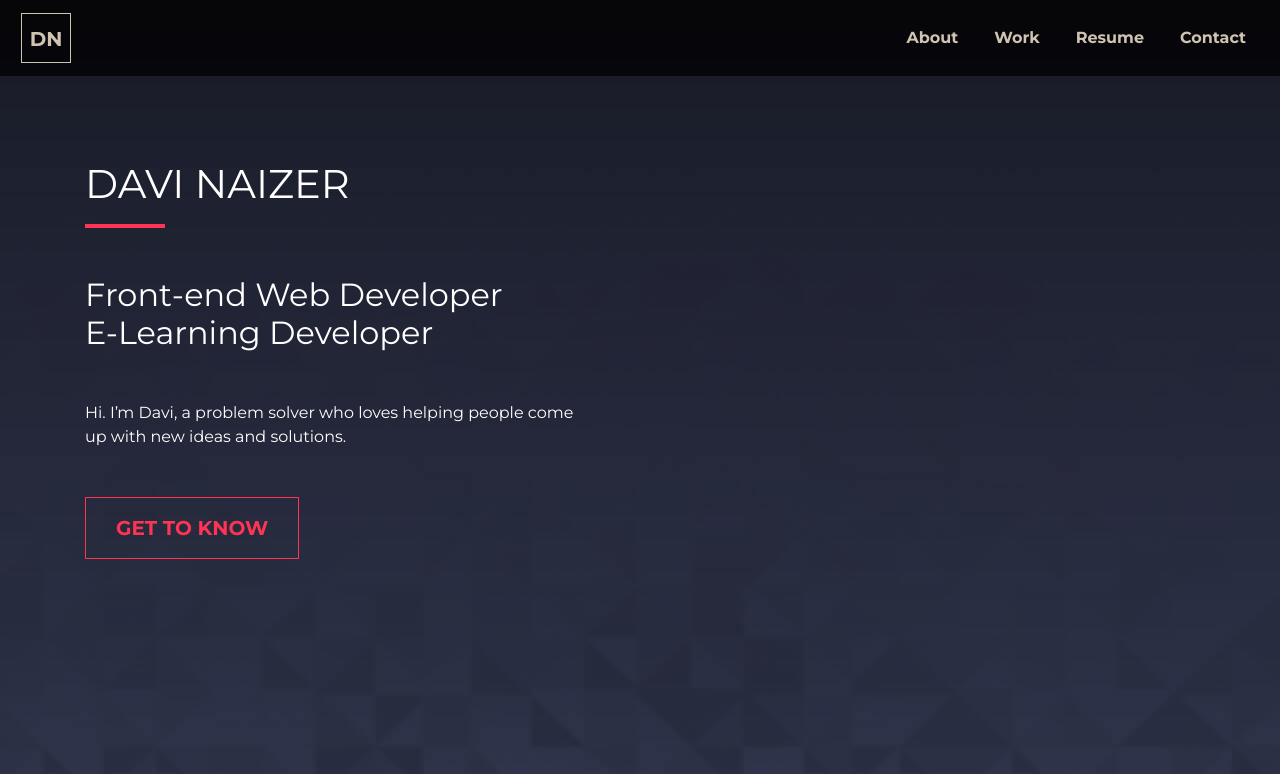
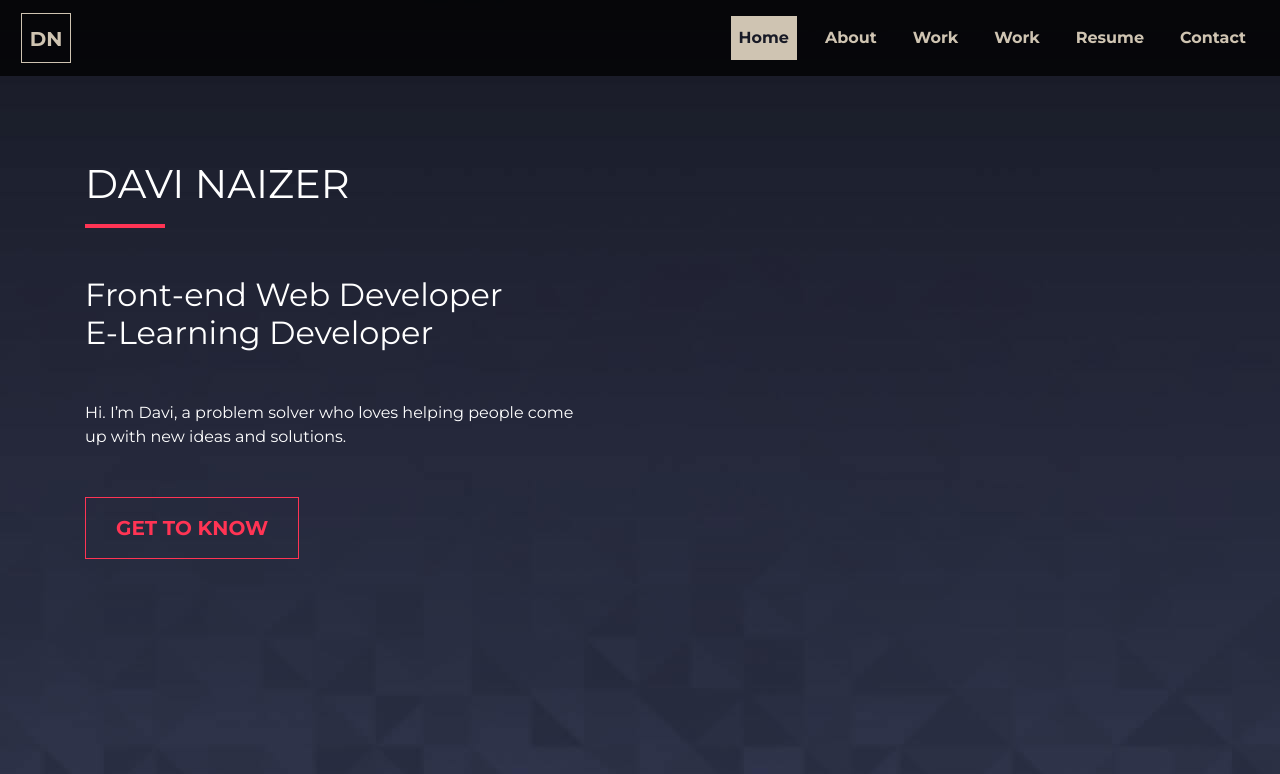
Before and after one commit to davinaizer/myportfolio, a React app: page / in a window 1280 px wide. Shown: the top 774 px of the page. Built offline with nearby package versions, Linux system fonts and the light colour scheme.

Commit message:
fix on how send props to Routes. Add new Route for WorkInfo

```diff
--- a/src/app/App.js
+++ b/src/app/App.js
@@ -2,14 +2,28 @@ import './App.scss';
 import React from 'react';
 import { BrowserRouter as Router, Route, Switch } from 'react-router-dom';
 import { About, Home, Contact, Navbar, Resume, Work } from './containers';
-import { ScrollToTop } from './components';
+import { ScrollToTop, WorkInfo } from './components';
+
+const AppData = require('./App.json');
 
 // workaround for gh-pages
 const basename = process.env.NODE_ENV === 'production' ? '/myportfolio' : null;
 const routes = [
-  { path: '/', title: 'Home', Component: Home },
+  { path: '/', title: 'Home', Component: Home, isVisible: false },
   { path: '/about', title: 'About', Component: About },
-  { path: '/work', title: 'Work', Component: Work },
+  {
+    path: '/work',
+    title: 'Work',
+    Component: Work,
+    data: { data: AppData.work },
+  },
+  {
+    path: '/work/:id',
+    title: 'Work',
+    Component: WorkInfo,
+    isVisible: false,
+    data: { data: AppData.work },
+  },
   { path: '/resume', title: 'Resume', Component: Resume },
   { path: '/contact', title: 'Contact', Component: Contact },
 ];
@@ -19,12 +33,17 @@ const App = () => (
     <Route
       render={() => (
         <div>
-          <Navbar links={routes.slice(1)} />
+          <Navbar links={routes} />
 
           <ScrollToTop>
             <Switch>
-              {routes.map(({ path, Component }) => (
-                <Route key={path} exact path={path} component={Component} />
+              {routes.map(({ path, Component, data }) => (
+                <Route
+                  key={path}
+                  exact
+                  path={path}
+                  render={props => <Component {...data} {...props} />}
+                />
               ))}
             </Switch>
           </ScrollToTop>
```
